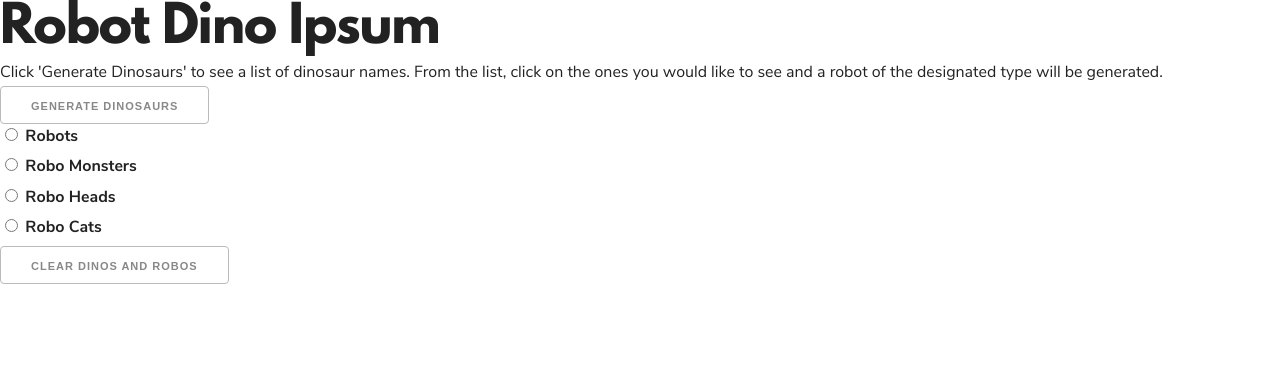
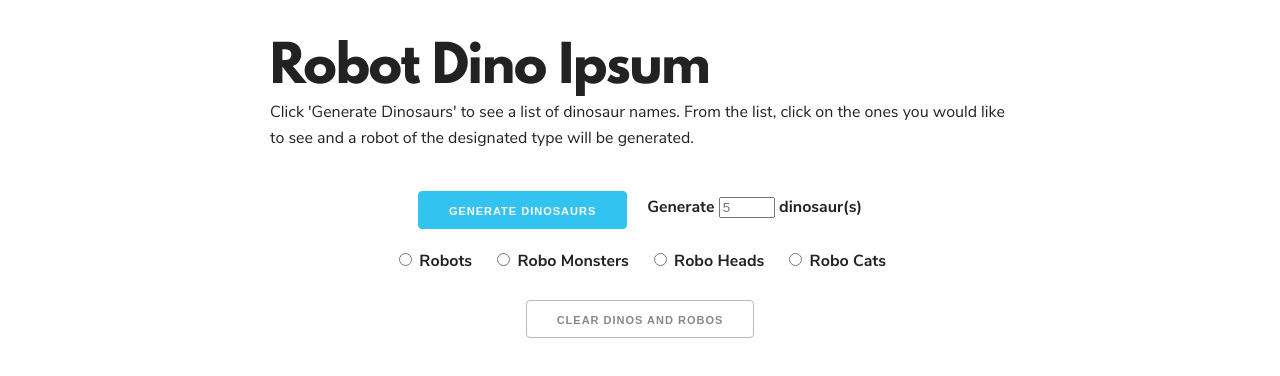
Before and after one commit to SmKou/dino-ipsum, a website built with webpack: page src/index.html in a window 1280 px wide. Built offline with nearby package versions, Linux system fonts and the light colour scheme.

Commit message:
Add generation number and styling

```diff
--- a/src/css/styles.css
+++ b/src/css/styles.css
@@ -165,8 +165,6 @@ ul, ol, dl {
     padding: 0;
 }
 
-ul { list-style: circle }
-
 ul ul,
 ul ol,
 ol ol,
@@ -206,7 +204,81 @@ pre, code { background: #CCC }
 
 /* skeleton: container */ main {
     width: 100%;
+    min-height: 100vh;
     margin: 0 auto;
+    display: flex;
+    flex-direction: column;
+    align-items: center;
+}
+
+.container {
+  width: 85%;
+  max-width: 74rem;
+}
+
+h1 {
+  margin-top: 4rem;
+}
+
+p {
+  margin-bottom: 4rem;
+}
+
+form {
+  display: flex;
+  flex-direction: column;
+  align-items: center;
+}
+
+.gen-options {
+  display: flex;
+  align-items: center;
+}
+
+.gen-options label {
+  margin-left: 2rem;
+}
+
+.set-options {
+  margin: 2rem 0;
+  display: flex;
+}
+
+.set-options label {
+  margin-left: 2rem;
+}
+
+.set-options label:first-of-type {
+  margin-left: 0;
+}
+
+.dinosaurs {
+  margin: 2rem 0;
+  list-style-type: none;
+}
+
+.dinosaurs li {
+  margin: 1.2rem;
+  display: inline-block;
+}
+
+.robo-grid {
+  display: grid;
+  gap: 1rem;
+  grid-template-columns: repeat(auto-fill, minmax(240px, 1fr));
+}
+
+.robo-grid figure {
+  position: relative;
+  width: 240px;
+  height: 240px;
+  border: 1px solid black;
+  border-radius: 12px;
+}
+
+.robo-grid img {
+  width: 100%;
+  height: auto;
 }
 
 /* Messages and Notices
--- a/src/index.html
+++ b/src/index.html
@@ -7,11 +7,20 @@
 </head>
 <body>
     <main>
+        <div class="container">
             <h1>Robot Dino Ipsum</h1>
-        <p>Click 'Generate Dinosaurs' to see a list of dinosaur names. From the list, click on the ones you would like to see and a robot of the designated type will be generated.</p>
+            <p>Click 'Generate Dinosaurs' to see a list of dinosaur names. From the list, click on the ones you would like to see
+                and a robot of the designated type will be generated.</p>
             <form>
-            <button id="generate-dinos">Generate Dinosaurs</button>
-            <div>
+                <div class="gen-options">
+                    <button id="generate-dinos" class="button-primary">Generate Dinosaurs</button>
+                    <label for="gen-number">
+                        Generate
+                        <input type="number" id="gen-number" placeholder="5" min="5" max="30">
+                        dinosaur(s)
+                    </label>
+                </div>
+                <div class="set-options">
                     <label for="set1">
                         <input type="radio" id="set1" name="robo-type" value="1">
                         Robots
@@ -30,9 +39,10 @@
                     </label>
                 </div>
                 <input type="reset" value="Clear Dinos and Robos">
+            </form>
             <ul class="dinosaurs"></ul>
             <div class="robo-grid"></div>
-        </form>
+        </div>
     </main>
 </body>
 </html>
--- a/src/index.js
+++ b/src/index.js
@@ -6,6 +6,7 @@ import './css/styles.css';
 
 const controller = {
     genDinos: document.querySelector('#generate-dinos'),
+    genNum: document.querySelector('#gen-number'),
     getRoboType: () => document.querySelector('[name="robo-type"]:checked'),
     showDinos: document.querySelector('.dinosaurs'),
     showRobos: document.querySelector('.robo-grid')
@@ -40,5 +41,5 @@ controller.showDinos.addEventListener('click', e => {
     roboLabel.append(document.createTextNode(dino));
     roboCard.append(roboImg);
     roboCard.append(roboLabel);
-    controller.showRobos.appendChild(roboCard);
+    controller.showRobos.prepend(roboCard);
 });
```
Lines whose indentation alone changed are shown as unchanged.
